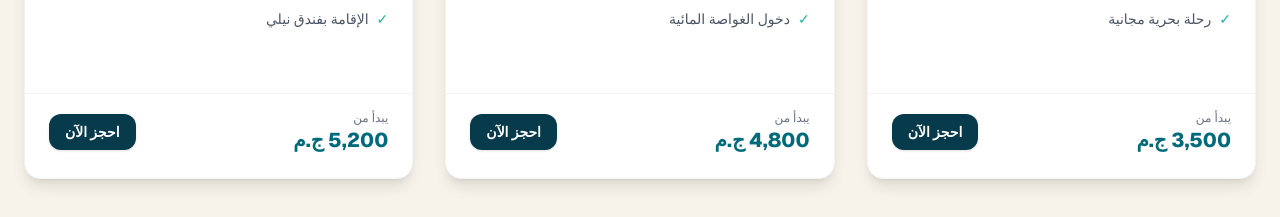
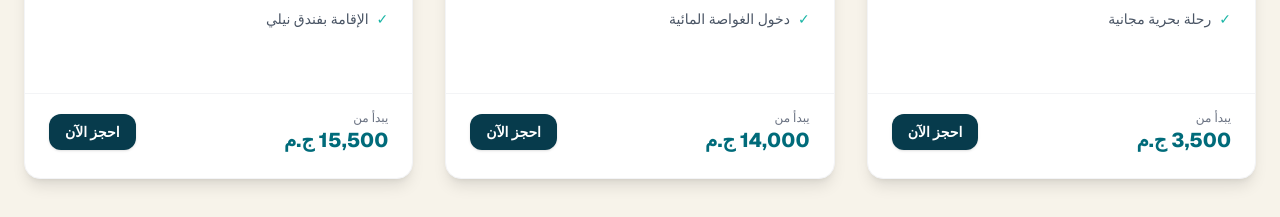
Before and after one commit to m0e3i/bedaya-travel, a Next.js app: page / in a window 1280 px wide. Shown: the part 1020-1237 px from the top of the page. Built offline with nearby package versions, Linux system fonts and the light colour scheme.

Commit message:
add trust bar

```diff
--- a/app/page.tsx
+++ b/app/page.tsx
@@ -40,7 +40,7 @@ export default function Home() {
     {
       title: "عطلة الغردقة الفاخرة - 5 أيام / 4 ليالي",
       image: "/images/destinations/hurghada-beach.jpg",
-      price: "4,800 ج.م",
+      price: "14,000 ج.م",
       duration: "5 أيام / 4 ليالي",
       features: ["إقامة شاملة All Inclusive", "فندق 4 نجوم على البحر", "دخول الغواصة المائية"],
       message: "مرحباً، أريد حجز عطلة الغردقة الفاخرة (5 أيام / 4 ليالي)."
@@ -48,7 +48,7 @@ export default function Home() {
     {
       title: "سحر الأقصر وأسوان - 4 أيام",
       image: "/images/destinations/luxor-aswan-nile.jpg",
-      price: "5,200 ج.م",
+      price: "15,500 ج.م",
       duration: "4 أيام / 3 ليالي",
       features: ["مرشد سياحي مرافق", "جميع تذاكر المزارات", "الإقامة بفندق نيلي"],
       message: "مرحباً، أريد حجز رحلة الأقصر وأسوان (4 أيام)."
```
